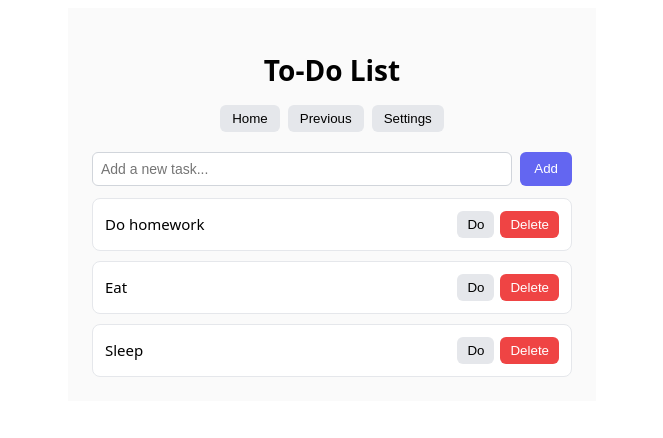
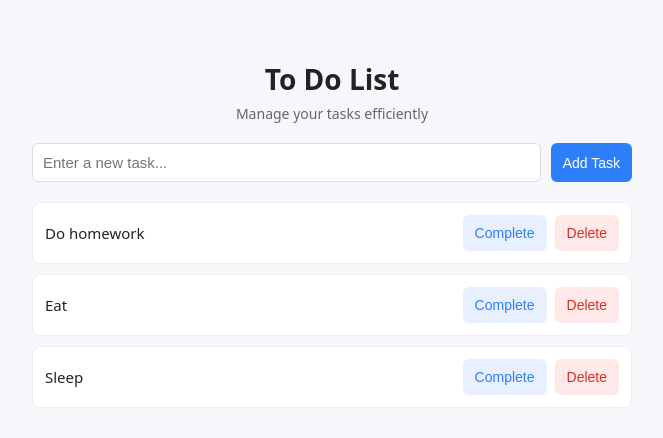
Before and after one commit to margihingrajia/AI_in_UI, a React (Vite) app in the folder ai_in_ui/: page / in a window 1280 px wide. Shown: the top 438 px of the page, without its empty margins (308-971 px from the left). Built offline with nearby package versions, Linux system fonts and the light colour scheme.

Commit message:
v1 gpt added

```diff
--- a/ai_in_ui/src/App.jsx
+++ b/ai_in_ui/src/App.jsx
@@ -2,67 +2,90 @@ import React, { useState } from "react";
 import "./styles.css";
 
 export default function App() {
-  const [todos, setTodos] = useState(["Do homework", "Eat", "Sleep"]);
+  const [todos, setTodos] = useState([
+    "Do homework",
+    "Eat",
+    "Sleep",
+  ]);
+
   const [input, setInput] = useState("");
   const [message, setMessage] = useState("");
 
-  const addTodo = () => {
-    if (input.trim() === "") {
-      setMessage("Please enter a task.");
-      return;
-    }
-
-    setTodos([...todos, input.trim()]);
-    setInput("");
-    setMessage("Task added successfully!");
+  const showMessage = (text) => {
+    setMessage(text);
     setTimeout(() => setMessage(""), 2000);
   };
 
+  const addTodo = () => {
+    if (input.trim() === "") return;
+
+    setTodos([...todos, input]);
+    setInput("");
+    showMessage("Task added successfully");
+  };
+
   const deleteTodo = (index) => {
-    setTodos(todos.filter((_, i) => i !== index));
-    setMessage("Task removed.");
-    setTimeout(() => setMessage(""), 2000);
+    const updated = todos.filter((_, i) => i !== index);
+    setTodos(updated);
+    showMessage("Task deleted");
+  };
+
+  const completeTodo = (todo) => {
+    showMessage(`Completed: "${todo}"`);
   };
 
   return (
     <div className="app">
-      <h1 className="title">To‑Do List</h1>
 
-      <nav className="nav">
-        <button className="nav-btn">Home</button>
-        <button className="nav-btn">Previous</button>
-        <button className="nav-btn">Settings</button>
-      </nav>
+      {/* Header */}
+      <header className="header">
+        <h1>To Do List</h1>
+        <p className="subtext">Manage your tasks efficiently</p>
+      </header>
 
+      {/* Feedback */}
+      {message && <div className="toast">{message}</div>}
+
+      {/* Input Section */}
       <div className="input-area">
         <input
-          placeholder="Add a new task..."
+          placeholder="Enter a new task..."
           value={input}
           onChange={(e) => setInput(e.target.value)}
+          onKeyDown={(e) => e.key === "Enter" && addTodo()}
         />
         <button className="primary-btn" onClick={addTodo}>
-          Add
+          Add Task
         </button>
       </div>
 
-      {message && <div className="feedback">{message}</div>}
-
+      {/* List */}
       <div className="list">
-        {todos.map((todo, index) => (
+        {todos.length === 0 ? (
+          <p className="empty">No tasks yet. Add one above 👆</p>
+        ) : (
+          todos.map((todo, index) => (
             <div key={index} className="item">
-            <span className="task-text">{todo}</span>
+              <span className="todo-text">{todo}</span>
 
               <div className="actions">
-              <button className="secondary-btn">Do</button>
                 <button
-                className="delete-btn"
+                  className="secondary-btn"
+                  onClick={() => completeTodo(todo)}
+                >
+                  Complete
+                </button>
+
+                <button
+                  className="danger-btn"
                   onClick={() => deleteTodo(index)}
                 >
                   Delete
                 </button>
               </div>
             </div>
-        ))}
+          ))
+        )}
       </div>
     </div>
   );
--- a/ai_in_ui/src/styles.css
+++ b/ai_in_ui/src/styles.css
@@ -1,111 +1,125 @@
-/* Layout */
-.app {
-  max-width: 480px;
-  margin: 0 auto;
-  padding: 24px;
-  font-family: system-ui, sans-serif;
-  background: #fafafa;
+/* Base */
+body {
+  margin: 0;
+  font-family: system-ui, Arial, sans-serif;
+  background: #f6f7fb;
+  color: #222;
 }
 
-/* Title */
-.title {
-  font-size: 28px;
-  font-weight: 600;
-  margin-bottom: 16px;
-  text-align: center;
+/* App layout */
+.app {
+  max-width: 600px;
+  margin: 40px auto;
+  padding: 20px;
 }
 
-/* Navigation */
-.nav {
-  display: flex;
-  gap: 8px;
-  justify-content: center;
+/* Header */
+.header {
+  text-align: center;
   margin-bottom: 20px;
 }
 
-.nav-btn {
-  background: #e5e7eb;
-  border: none;
-  padding: 6px 12px;
-  border-radius: 6px;
-  cursor: pointer;
+h1 {
+  margin: 0;
+  font-size: 28px;
 }
 
-/* Input area */
+.subtext {
+  margin-top: 6px;
+  color: #666;
+  font-size: 14px;
+}
+
+/* Toast feedback */
+.toast {
+  background: #2d7ff9;
+  color: white;
+  padding: 10px;
+  border-radius: 6px;
+  margin-bottom: 15px;
+  text-align: center;
+  font-size: 14px;
+}
+
+/* Input section */
 .input-area {
   display: flex;
-  gap: 8px;
-  margin-bottom: 12px;
+  gap: 10px;
+  margin-bottom: 20px;
 }
 
 input {
   flex: 1;
-  padding: 8px;
-  font-size: 14px;
-  border: 1px solid #d1d5db;
+  padding: 10px;
+  font-size: 15px;
+  border: 1px solid #ddd;
   border-radius: 6px;
+  outline: none;
+}
+
+input:focus {
+  border-color: #2d7ff9;
 }
 
 /* Buttons */
-.primary-btn {
-  background: #6366f1;
-  color: white;
+button {
+  padding: 10px 12px;
+  border-radius: 6px;
   border: none;
-  padding: 8px 14px;
-  border-radius: 6px;
   cursor: pointer;
-}
-
-.secondary-btn {
-  background: #e5e7eb;
-  border: none;
-  padding: 6px 10px;
-  border-radius: 6px;
-  cursor: pointer;
-}
-
-.delete-btn {
-  background: #ef4444;
-  color: white;
-  border: none;
-  padding: 6px 10px;
-  border-radius: 6px;
-  cursor: pointer;
-}
-
-/* Feedback message */
-.feedback {
-  background: #d1fae5;
-  color: #065f46;
-  padding: 8px;
-  border-radius: 6px;
-  margin-bottom: 16px;
-  text-align: center;
   font-size: 14px;
 }
 
-/* Todo list */
+/* Primary */
+.primary-btn {
+  background: #2d7ff9;
+  color: white;
+}
+
+/* Secondary */
+.secondary-btn {
+  background: #e8f0ff;
+  color: #2d7ff9;
+}
+
+/* Danger */
+.danger-btn {
+  background: #ffe8e8;
+  color: #d93025;
+}
+
+/* List */
 .list {
   display: flex;
   flex-direction: column;
   gap: 10px;
 }
 
+/* Item card */
 .item {
   background: white;
   padding: 12px;
   border-radius: 8px;
-  border: 1px solid #e5e7eb;
   display: flex;
   justify-content: space-between;
   align-items: center;
+  border: 1px solid #eee;
 }
 
-.task-text {
+/* Todo text */
+.todo-text {
   font-size: 15px;
 }
 
+/* Actions */
 .actions {
   display: flex;
-  gap: 6px;
+  gap: 8px;
 }
+
+/* Empty state */
+.empty {
+  text-align: center;
+  color: #777;
+  padding: 20px;
+}
```
Lines whose indentation alone changed are shown as unchanged.
